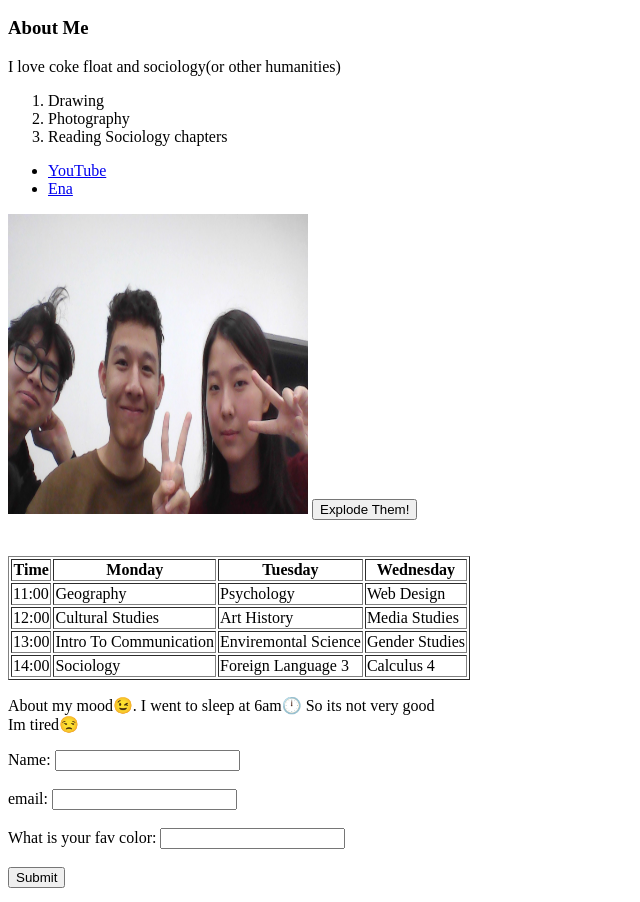
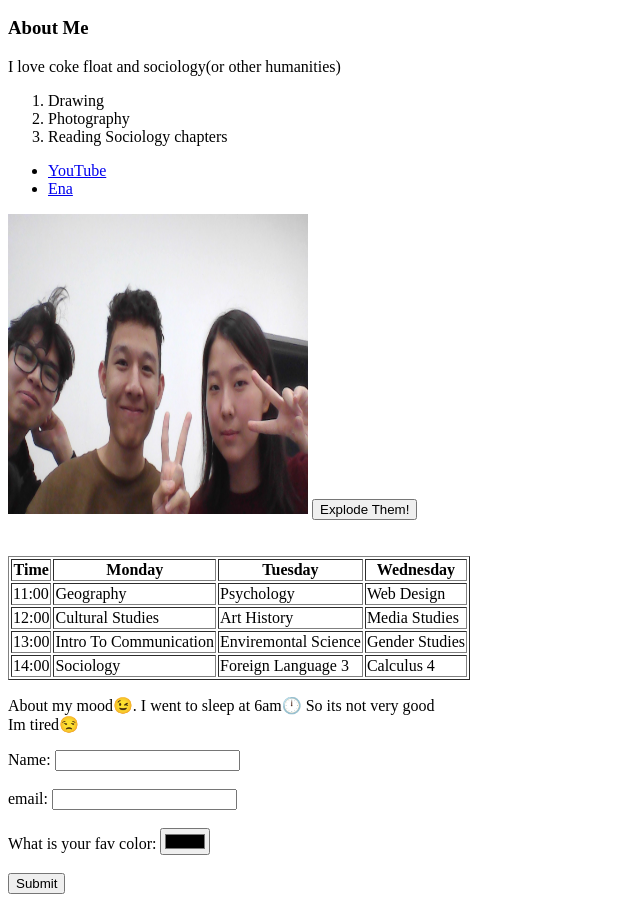
Before and after one commit to helpicantchoose/myfirstwebsiteever, a plain HTML site: page index.html in a window 1280 px wide. Shown: the part 110-1012 px from the top of the page, without its empty margins (0-640 px from the left). Drawn offline with Linux system fonts and the light colour scheme.

Commit message:
Update index.html

```diff
--- a/index.html
+++ b/index.html
@@ -3,6 +3,7 @@
 <html>
 <head><title>My first webpage</title></head>
 <body>
+
 <h1>Daniyal</h1>
 <h2>SE-2432</h2>
 <h3>About Me</h3>
@@ -23,6 +24,7 @@ I love coke float and sociology(or other humanities)
 </ul>
 
 <img src="meandwho.jpg" alt="Someone joined in" width="300" height="300" />
+
 <button type="button">Explode Them!</button>
 
 <br><br><br>
@@ -44,10 +46,10 @@ I love coke float and sociology(or other humanities)
   <input type="text" id="name" name="1"><br><br>
 
   <label for="email">email:</label>
-  <input type="text" id="email" name="2"><br><br>
+  <input type="email" id="email" name="2"><br><br>
 
   <label for="fav color">What is your fav color:</label>
-  <input type="text" id="fav color" name="3"><br><br>
+  <input type="color" id="fav color" name="3"><br><br>
 
   <input type="submit" value="Submit">
 </form>
```
